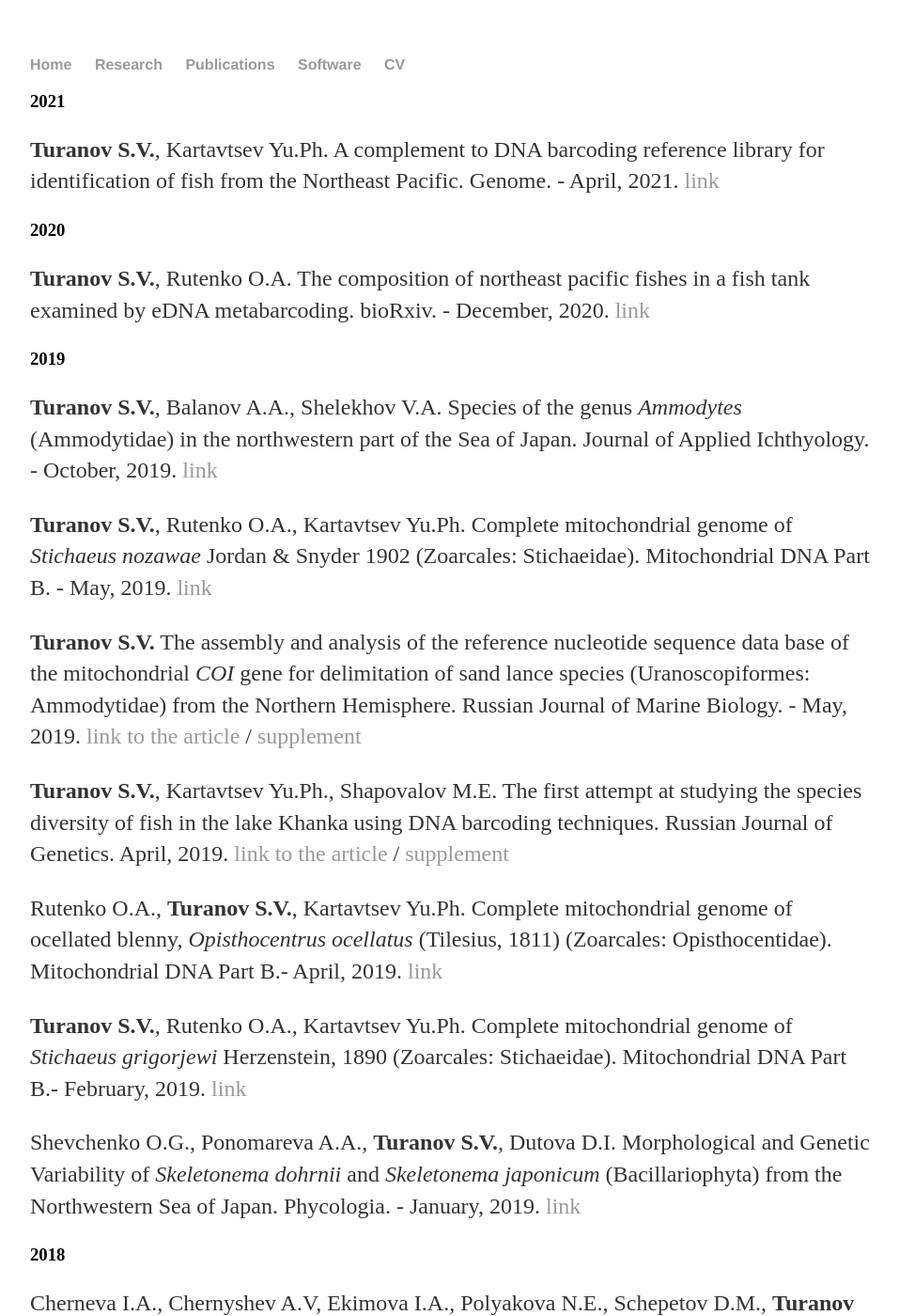
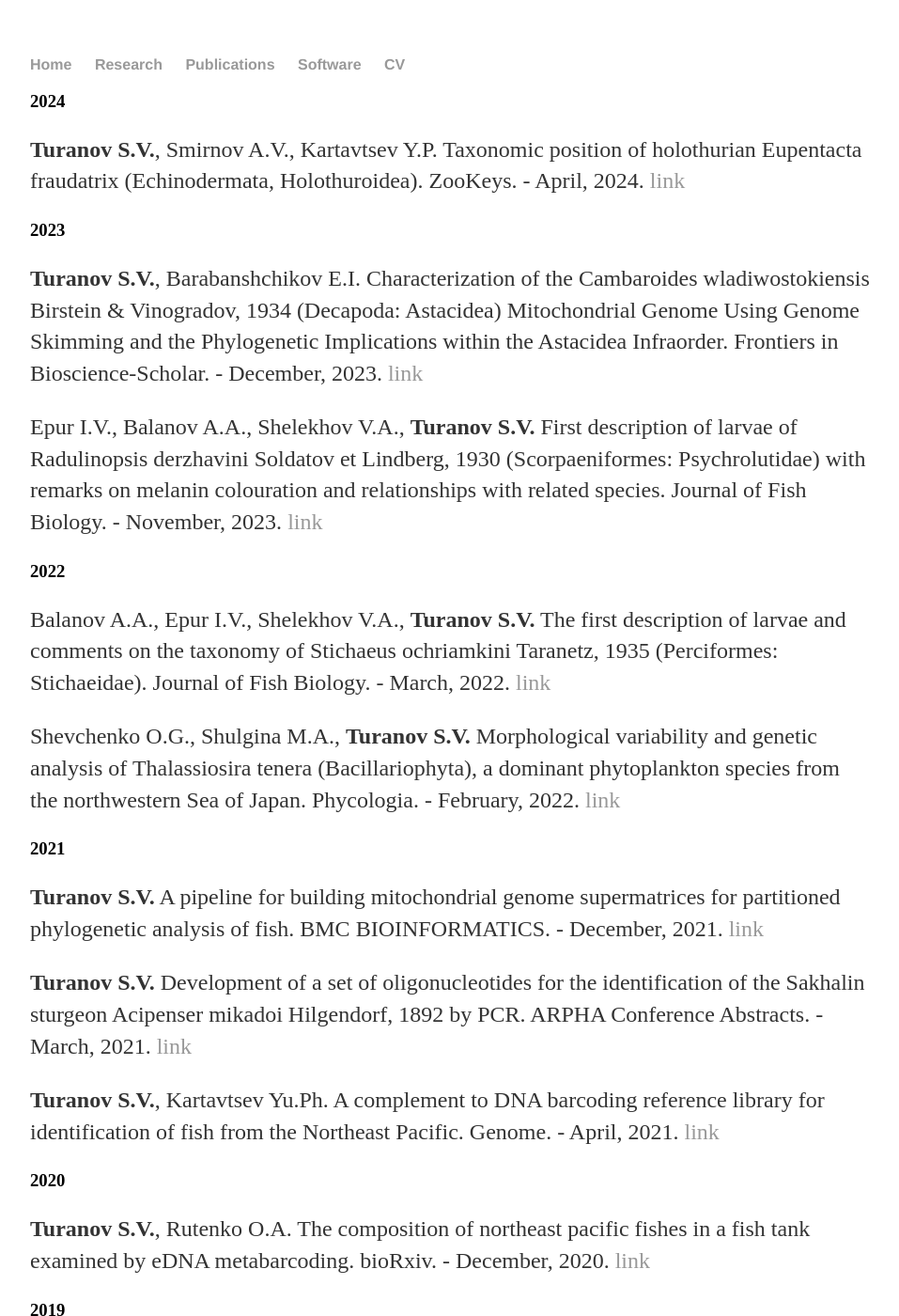
Before and after one commit to Sturcoal/Sturcoal.github.io, a Jekyll site: the page built from Publications.html, in a window 1280 px wide and 1400 px high. Shown: the whole window at 94% size, without its empty margins (160-1117 px from the left). Built offline with Jekyll 4.4.1, drawn with Linux system fonts in a browser that asks for light colours.

Commit message:
Update Publications.html

```diff
--- a/Publications.html
+++ b/Publications.html
@@ -3,11 +3,18 @@ layout: default
 title: Sergei Turanov
 ---
 <div class="blurb">
+	<h3>2024</h3>
+	<p><b>Turanov S.V.</b>, Smirnov A.V., Kartavtsev Y.P. Taxonomic position of holothurian Eupentacta fraudatrix (Echinodermata, Holothuroidea). ZooKeys. - April, 2024. <a href="https://www.ncbi.nlm.nih.gov/pmc/articles/PMC11046087/">link</a>  <p>
+	<h3>2023</h3>
+	<p><b>Turanov S.V.</b>, Barabanshchikov E.I. Characterization of the Cambaroides wladiwostokiensis Birstein & Vinogradov, 1934 (Decapoda: Astacidea) Mitochondrial Genome Using Genome Skimming and the Phylogenetic Implications within the Astacidea Infraorder. Frontiers in Bioscience-Scholar. - December, 2023. <a href="https://www.imrpress.com/journal/FBS/15/4/10.31083/j.fbs1504015/htm">link</a>  <p>
+	<p>Epur I.V., Balanov A.A., Shelekhov V.A., <b>Turanov S.V.</b> First description of larvae of Radulinopsis derzhavini Soldatov et Lindberg, 1930 (Scorpaeniformes: Psychrolutidae) with remarks on melanin colouration and relationships with related species. Journal of Fish Biology. - November, 2023. <a href="https://onlinelibrary.wiley.com/doi/full/10.1111/jfb.15612">link</a>  <p>
+	<h3>2022</h3>
+	<p>Balanov A.A., Epur I.V., Shelekhov V.A., <b>Turanov S.V.</b> The first description of larvae and comments on the taxonomy of Stichaeus ochriamkini Taranetz, 1935 (Perciformes: Stichaeidae). Journal of Fish Biology. - March, 2022. <a href="https://onlinelibrary.wiley.com/doi/full/10.1111/jfb.15030">link</a>  <p>
+	<p>Shevchenko O.G., Shulgina M.A., <b>Turanov S.V.</b> Morphological variability and genetic analysis of Thalassiosira tenera (Bacillariophyta), a dominant phytoplankton species from the northwestern Sea of Japan. Phycologia. - February, 2022. <a href="https://www.researchgate.net/profile/Mariia-Shulgina/publication/357446181_Morphological_variability_and_genetic_analysis_of_Thalassiosira_tenera_Bacillariophyta_a_dominant_phytoplankton_species_from_the_northwestern_Sea_of_Japan/links/62d5f3e5daa38132ab598543/Morphological-variability-and-genetic-analysis-of-Thalassiosira-tenera-Bacillariophyta-a-dominant-phytoplankton-species-from-the-northwestern-Sea-of-Japan.pdf">link</a>  <p>
 	<h3>2021</h3>
+	<p><b>Turanov S.V.</b> A pipeline for building mitochondrial genome supermatrices for partitioned phylogenetic analysis of fish. BMC BIOINFORMATICS. - December, 2021. <a href="https://www.ncbi.nlm.nih.gov/pmc/articles/PMC8692822/">link</a>  <p>
+	<p><b>Turanov S.V.</b> Development of a set of oligonucleotides for the identification of the Sakhalin sturgeon Acipenser mikadoi Hilgendorf, 1892 by PCR. ARPHA Conference Abstracts. - March, 2021. <a href="https://aca.pensoft.net/articles.php?id=65013&journal_name=aca">link</a>  <p>
 	<p><b>Turanov S.V.</b>, Kartavtsev Yu.Ph. A complement to DNA barcoding reference library for identification of fish from the Northeast Pacific. Genome. - April, 2021. <a href="https://tspace.library.utoronto.ca/bitstream/1807/106760/1/gen-2020-0192.pdf">link</a>  <p>
-
-
-
 	<h3>2020</h3>
 	<p><b>Turanov S.V.</b>, Rutenko O.A. The composition of northeast pacific fishes in a fish tank examined by eDNA metabarcoding. bioRxiv. - December, 2020. <a href="https://www.biorxiv.org/content/biorxiv/early/2020/12/22/2020.12.21.423745.full.pdf">link</a>  <p>
 	<h3>2019</h3>
```
